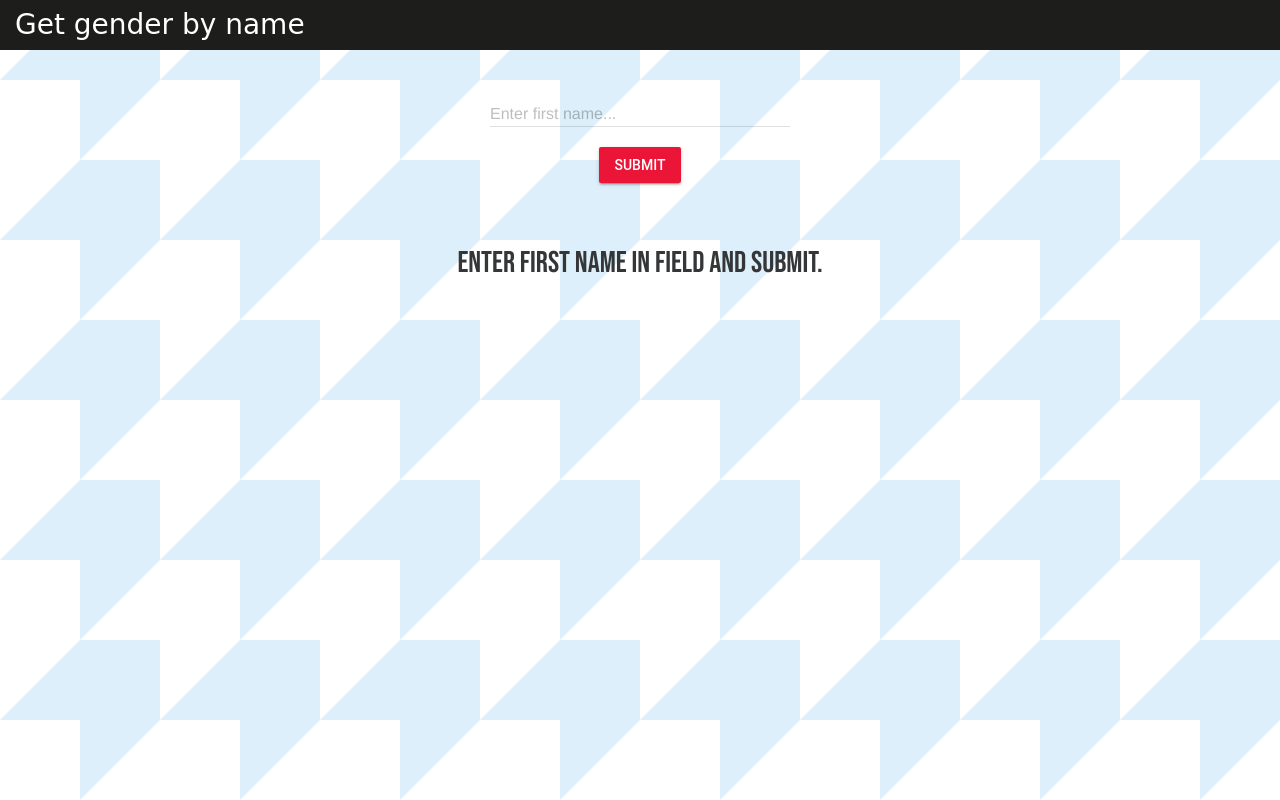
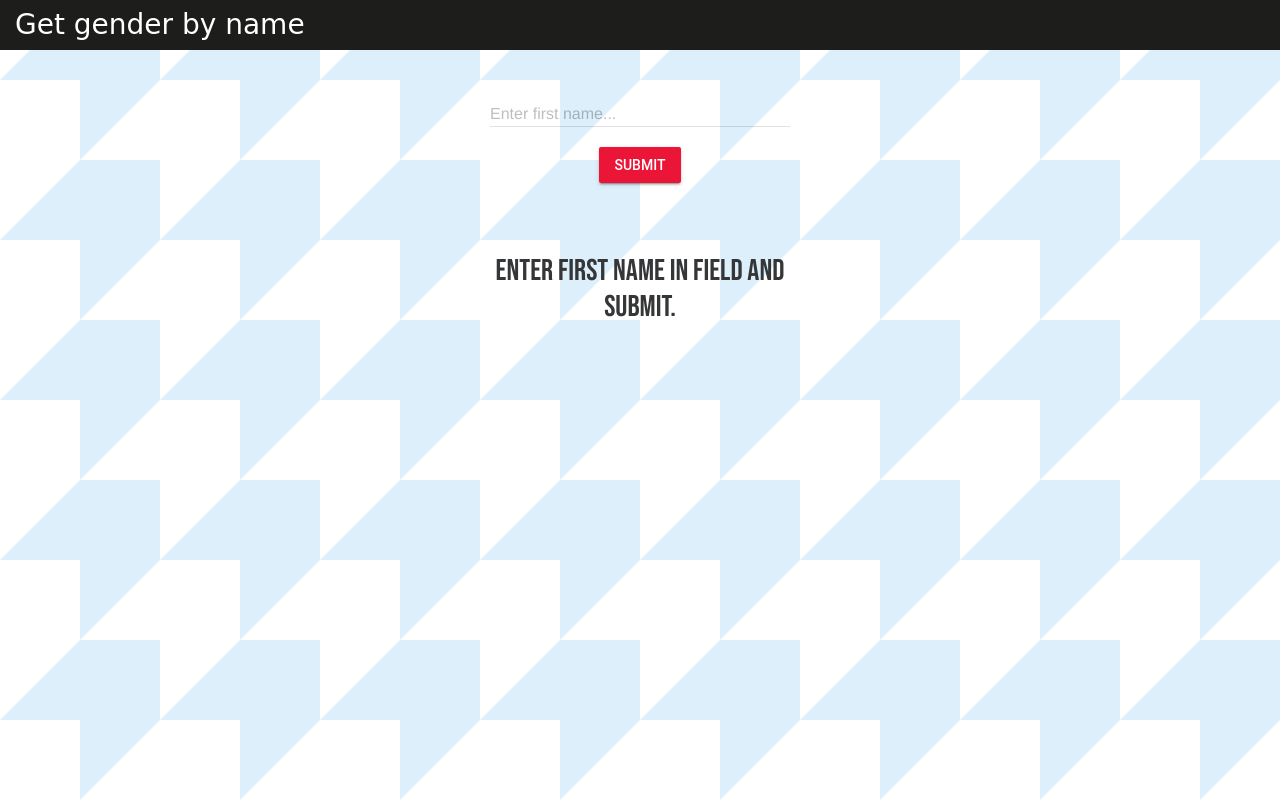
Before and after one commit to sourabh09/getgenderbyname, a plain HTML site: page index.html in a window 1280 px wide. Drawn offline with nearby package versions, Linux system fonts and the light colour scheme; a web font is replaced by a local one.

Commit message:
Update style.css

```diff
--- a/style.css
+++ b/style.css
@@ -20,12 +20,14 @@ text-align: left;
 font-family: 'Damion', cursive;
 }
 .extra{
-  height: 30px;
   text-align: center;
   font-family: 'Bebas Neue', cursive;
   font-size: 30px;
-  margin-top: 50px;
+  margin-top: 50px!important;
   color: #343637;
+  max-width: 300px;
+  margin:0 auto;
+  line-height: 1.2;
 }
 .mdl-button{
   background-color: #EB1537 !important;
```
